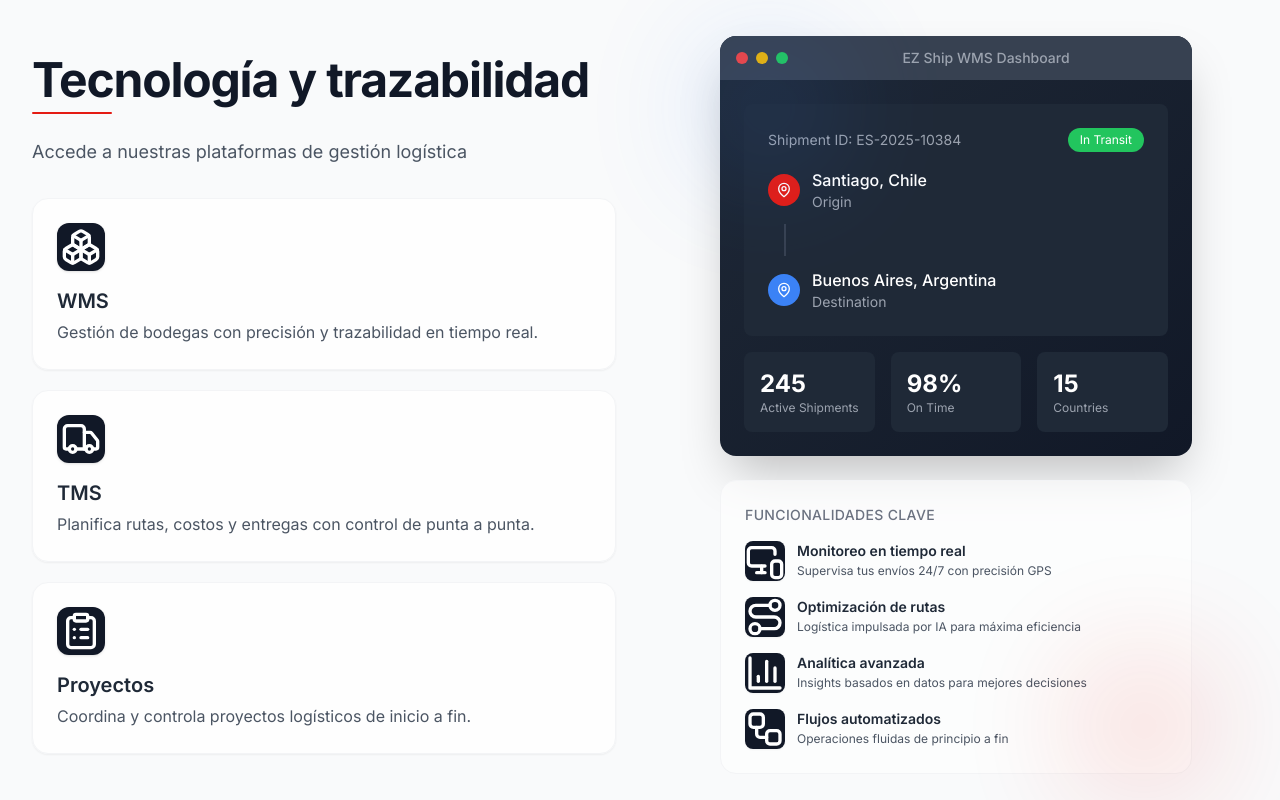
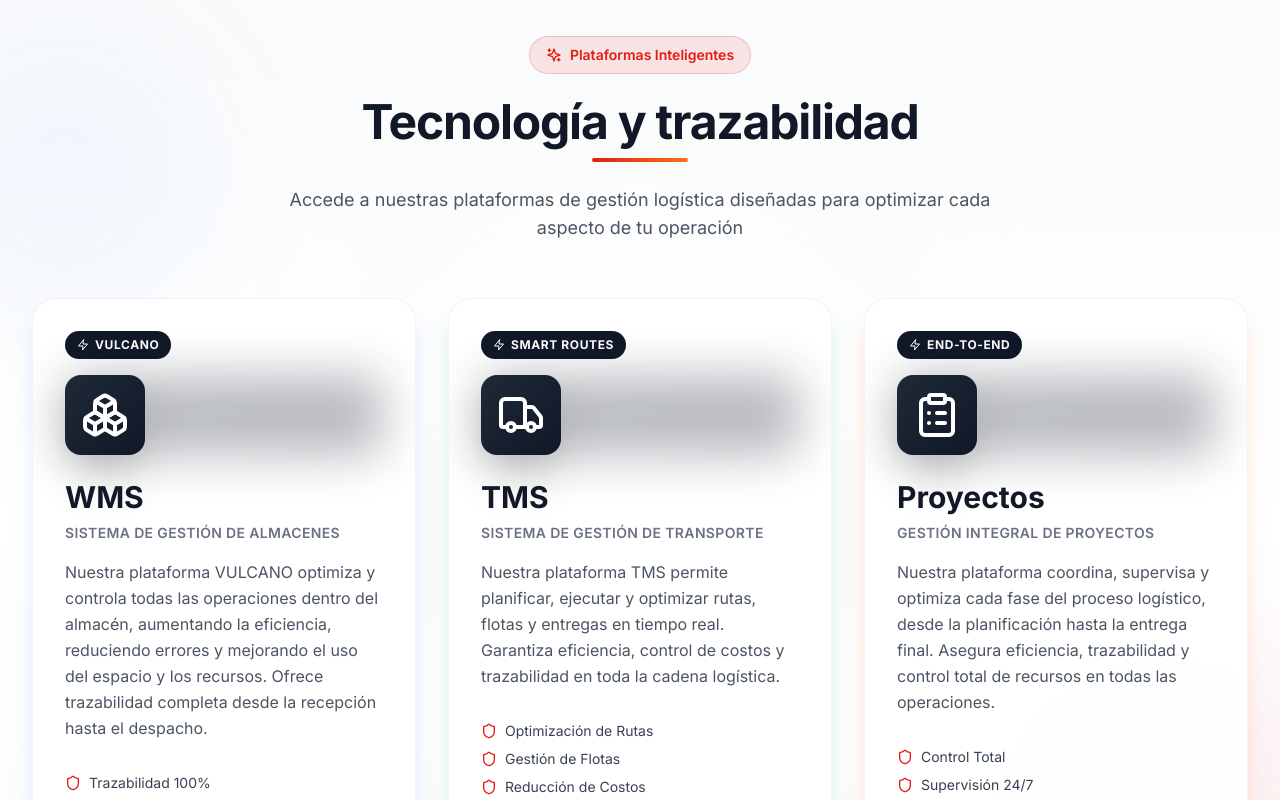
Before and after one commit to cookiecodespy/Ez_webpage, a React (Vite) app: page / in a window 1280 px wide. Shown: the part 3000-3800 px from the top of the page. Built offline with nearby package versions, Linux system fonts and the light colour scheme.

Commit message:
v1.2.0 - Rediseño completo de la sección Tecnología y trazabilidad con tarjetas mejoradas

```diff
--- a/package.json
+++ b/package.json
@@ -1,7 +1,7 @@
 {
   "name": "vite-react-typescript-starter",
   "private": true,
-  "version": "0.0.0",
+  "version": "1.2.0",
   "type": "module",
   "scripts": {
     "dev": "vite",
--- a/src/components/Technology.tsx
+++ b/src/components/Technology.tsx
@@ -1,4 +1,4 @@
-import { Boxes, Truck, ClipboardList, MonitorSmartphone, Route, BarChart3, Workflow, MapPin } from 'lucide-react';
+import { Boxes, Truck, ClipboardList, ArrowRight, Sparkles, Zap, Shield } from 'lucide-react';
 import { motion, useReducedMotion, type Variants } from 'framer-motion';
 
 const Technology = () => {
@@ -15,75 +15,79 @@ const Technology = () => {
 
   const platforms = [
     {
-      icon: <Boxes className="h-10 w-10" aria-hidden="true" />,
+      icon: <Boxes className="h-12 w-12" aria-hidden="true" />,
       title: 'WMS',
-      description: 'Gestión de bodegas con precisión y trazabilidad en tiempo real.',
+      subtitle: 'Sistema de Gestión de Almacenes',
+      description: 'Nuestra plataforma VULCANO optimiza y controla todas las operaciones dentro del almacén, aumentando la eficiencia, reduciendo errores y mejorando el uso del espacio y los recursos. Ofrece trazabilidad completa desde la recepción hasta el despacho.',
       href: 'https://www.blue-box.cl/wms/a_login.php',
-      ariaLabel: 'Ingresar a WMS (se abre en nueva pestaña)'
+      ariaLabel: 'Ingresar a WMS (se abre en nueva pestaña)',
+      gradient: 'from-blue-500/20 via-indigo-500/20 to-purple-500/20',
+      glowColor: 'shadow-blue-500/20',
+      badge: 'VULCANO',
+      features: ['Trazabilidad 100%', 'Control en Tiempo Real', 'Optimización de Espacio']
     },
     {
-      icon: <Truck className="h-10 w-10" aria-hidden="true" />,
+      icon: <Truck className="h-12 w-12" aria-hidden="true" />,
       title: 'TMS',
-      description: 'Planifica rutas, costos y entregas con control de punta a punta.',
+      subtitle: 'Sistema de Gestión de Transporte',
+      description: 'Nuestra plataforma TMS permite planificar, ejecutar y optimizar rutas, flotas y entregas en tiempo real. Garantiza eficiencia, control de costos y trazabilidad en toda la cadena logística.',
       href: 'https://www.blue-box.cl/zlogistic/views/login/login.php',
-      ariaLabel: 'Ingresar a TMS (se abre en nueva pestaña)'
+      ariaLabel: 'Ingresar a TMS (se abre en nueva pestaña)',
+      gradient: 'from-emerald-500/20 via-teal-500/20 to-cyan-500/20',
+      glowColor: 'shadow-emerald-500/20',
+      badge: 'SMART ROUTES',
+      features: ['Optimización de Rutas', 'Gestión de Flotas', 'Reducción de Costos']
     },
     {
-      icon: <ClipboardList className="h-10 w-10" aria-hidden="true" />,
+      icon: <ClipboardList className="h-12 w-12" aria-hidden="true" />,
       title: 'Proyectos',
-      description: 'Coordina y controla proyectos logísticos de inicio a fin.',
+      subtitle: 'Gestión Integral de Proyectos',
+      description: 'Nuestra plataforma coordina, supervisa y optimiza cada fase del proceso logístico, desde la planificación hasta la entrega final. Asegura eficiencia, trazabilidad y control total de recursos en todas las operaciones.',
       href: 'https://easylogisticz.cl/login/',
-      ariaLabel: 'Ingresar a Plataforma de Proyectos (se abre en nueva pestaña)'
-    }
-  ];
-
-  const features = [
-    {
-      icon: <MonitorSmartphone className="h-11 w-11" aria-hidden="true" />,
-      title: 'Monitoreo en tiempo real',
-      description: 'Supervisa tus envíos 24/7 con precisión GPS'
-    },
-    {
-      icon: <Route className="h-11 w-11" aria-hidden="true" />,
-      title: 'Optimización de rutas',
-      description: 'Logística impulsada por IA para máxima eficiencia'
-    },
-    {
-      icon: <BarChart3 className="h-11 w-11" aria-hidden="true" />,
-      title: 'Analítica avanzada',
-      description: 'Insights basados en datos para mejores decisiones'
-    },
-    {
-      icon: <Workflow className="h-11 w-11" aria-hidden="true" />,
-      title: 'Flujos automatizados',
-      description: 'Operaciones fluidas de principio a fin'
+      ariaLabel: 'Ingresar a Plataforma de Proyectos (se abre en nueva pestaña)',
+      gradient: 'from-orange-500/20 via-red-500/20 to-pink-500/20',
+      glowColor: 'shadow-orange-500/20',
+      badge: 'END-TO-END',
+      features: ['Control Total', 'Supervisión 24/7', 'Eficiencia Garantizada']
     }
   ];
 
   return (
     <section
       id="technology"
-      className="py-16 md:py-20 bg-gray-50"
+      className="relative py-16 md:py-20 bg-gradient-to-b from-gray-50 via-white to-gray-50 overflow-hidden"
       role="region"
       aria-labelledby="technology-heading"
     >
-      <div className="max-w-7xl mx-auto px-6 md:px-8">
-        <div className="grid grid-cols-1 items-center gap-12 lg:grid-cols-2">
+      {/* Decorative background elements */}
+      <div className="absolute inset-0 overflow-hidden pointer-events-none">
+        <div className="absolute top-20 -left-20 w-72 h-72 bg-blue-500/5 rounded-full blur-3xl" />
+        <div className="absolute bottom-20 -right-20 w-96 h-96 bg-[#E41B13]/5 rounded-full blur-3xl" />
+        <div className="absolute top-1/2 left-1/2 -translate-x-1/2 -translate-y-1/2 w-[600px] h-[600px] bg-gradient-to-r from-purple-500/3 to-pink-500/3 rounded-full blur-3xl" />
+      </div>
+
+      <div className="relative max-w-7xl mx-auto px-6 md:px-8">
         <motion.div
           initial={prefersReducedMotion ? undefined : 'hidden'}
           whileInView={prefersReducedMotion ? undefined : 'visible'}
           viewport={{ once: true, amount: 0.4 }}
           variants={headingVariants}
+          className="text-center"
         >
-            <h2 id="technology-heading" className="text-4xl md:text-5xl font-bold tracking-tight text-gray-900 text-center lg:text-left">
+          <div className="inline-flex items-center gap-2 px-4 py-2 rounded-full bg-[#E41B13]/10 border border-[#E41B13]/20 mb-6">
+            <Sparkles className="h-4 w-4 text-[#E41B13]" aria-hidden="true" />
+            <span className="text-sm font-semibold text-[#E41B13]">Plataformas Inteligentes</span>
+          </div>
+          <h2 id="technology-heading" className="text-4xl md:text-5xl font-bold tracking-tight text-gray-900">
             Tecnología y trazabilidad
           </h2>
-            <div className="mt-2 h-0.5 w-20 rounded-full bg-[#E41B13] lg:ml-0 mx-auto" aria-hidden="true" />
-            <p className="mt-6 max-w-3xl text-base md:text-lg text-gray-600 leading-relaxed text-center lg:text-left">
-              Accede a nuestras plataformas de gestión logística
+          <div className="mt-3 h-1 w-24 rounded-full bg-gradient-to-r from-[#E41B13] to-orange-500 mx-auto" aria-hidden="true" />
+          <p className="mt-6 max-w-3xl mx-auto text-base md:text-lg text-gray-600 leading-relaxed">
+            Accede a nuestras plataformas de gestión logística diseñadas para optimizar cada aspecto de tu operación
           </p>
+        </motion.div>
 
-            <div className="mt-8 grid grid-cols-1 md:grid-cols-2 lg:grid-cols-1 gap-5">
+        <div className="mt-14 grid gap-8 md:grid-cols-3">
           {platforms.map((platform, index) => (
             <motion.a
               key={platform.title}
@@ -91,125 +95,81 @@ const Technology = () => {
               target="_blank"
               rel="noopener noreferrer"
               aria-label={platform.ariaLabel}
-                  className="group relative flex flex-col gap-4 rounded-2xl border border-gray-100 bg-white/80 p-6 shadow-sm transition-all duration-300 ease-out hover:-translate-y-0.5 hover:shadow-xl focus:outline-none focus-visible:ring-2 focus-visible:ring-[#E41B13] focus-visible:ring-offset-2"
-                  initial={prefersReducedMotion ? undefined : { opacity: 0, x: -20 }}
-                  whileInView={prefersReducedMotion ? undefined : { opacity: 1, x: 0 }}
-                  viewport={{ once: true, amount: 0.4 }}
-                  transition={{ duration: 0.5, ease: [0.16, 1, 0.3, 1], delay: index * 0.08 }}
+              className={`group relative flex flex-col overflow-hidden rounded-3xl border border-gray-200/50 bg-white/90 backdrop-blur-sm p-8 shadow-xl transition-all duration-300 ease-out hover:-translate-y-2 hover:shadow-2xl ${platform.glowColor} focus:outline-none focus-visible:ring-2 focus-visible:ring-[#E41B13] focus-visible:ring-offset-2`}
+              initial={prefersReducedMotion ? undefined : { opacity: 0, y: 30 }}
+              whileInView={prefersReducedMotion ? undefined : { opacity: 1, y: 0 }}
+              viewport={{ once: true, amount: 0.2 }}
+              transition={{ duration: 0.6, ease: [0.16, 1, 0.3, 1], delay: index * 0.15 }}
             >
-                  <span
-                    className="pointer-events-none absolute inset-0 rounded-2xl bg-gradient-to-br from-[#E41B13]/0 via-[#E41B13]/10 to-[#E41B13]/25 opacity-0 transition-opacity duration-300 group-hover:opacity-100"
-                    aria-hidden="true"
-                  />
-                  <div className="relative flex h-12 w-12 items-center justify-center rounded-xl bg-gray-900 text-white shadow">
+              {/* Gradient overlay */}
+              <div className={`absolute inset-0 bg-gradient-to-br ${platform.gradient} opacity-0 group-hover:opacity-100 transition-opacity duration-500`} aria-hidden="true" />
+
+              {/* Animated shine effect */}
+              <div className="absolute inset-0 -translate-x-full group-hover:translate-x-full transition-transform duration-1000 bg-gradient-to-r from-transparent via-white/10 to-transparent" aria-hidden="true" />
+
+              {/* Badge */}
+              <div className="relative mb-4">
+                <span className="inline-flex items-center gap-1.5 px-3 py-1.5 rounded-full bg-gray-900 text-white text-xs font-bold tracking-wider">
+                  <Zap className="h-3 w-3" aria-hidden="true" />
+                  {platform.badge}
+                </span>
+              </div>
+
+              {/* Icon with glow effect */}
+              <div className="relative mb-6">
+                <div className="absolute inset-0 bg-gradient-to-br from-gray-800 to-gray-900 rounded-2xl blur-xl opacity-30 group-hover:opacity-50 transition-opacity" aria-hidden="true" />
+                <div className="relative flex h-20 w-20 items-center justify-center rounded-2xl bg-gradient-to-br from-gray-800 to-gray-900 text-white shadow-2xl group-hover:scale-110 transition-transform duration-300">
                   {platform.icon}
-                  </div>
-                  <div className="relative space-y-1">
-                    <h3 className="text-xl font-semibold text-gray-800">
-                      {platform.title}
-                    </h3>
-                    <p className="text-gray-600 leading-relaxed">
-                      {platform.description}
-                    </p>
-                  </div>
-                </motion.a>
-              ))}
-            </div>
-          </motion.div>
-
-          <motion.div
-            className="relative mx-auto space-y-6"
-            initial={prefersReducedMotion ? undefined : { opacity: 0, scale: 0.95 }}
-            whileInView={prefersReducedMotion ? undefined : { opacity: 1, scale: 1 }}
-            viewport={{ once: true, amount: 0.3 }}
-            transition={{ duration: 0.6, ease: [0.16, 1, 0.3, 1] }}
-          >
-            <div className="overflow-hidden rounded-2xl bg-gradient-to-br from-gray-800 to-gray-900 shadow-2xl">
-              <div className="flex items-center space-x-2 bg-gray-700 px-4 py-3">
-                <div className="flex space-x-2">
-                  <div className="h-3 w-3 rounded-full bg-red-500" />
-                  <div className="h-3 w-3 rounded-full bg-yellow-500" />
-                  <div className="h-3 w-3 rounded-full bg-green-500" />
-                </div>
-                <div className="flex-1 flex justify-center text-sm font-medium text-gray-400">
-                  EZ Ship WMS Dashboard
                 </div>
               </div>
 
-              <div className="p-6">
-                <div className="mb-4 rounded-lg bg-gray-800 p-6">
-                  <div className="mb-4 flex items-center justify-between">
-                    <span className="text-sm text-gray-400">Shipment ID: ES-2025-10384</span>
-                    <span className="rounded-full bg-green-500 px-3 py-1 text-xs text-white">In Transit</span>
-                  </div>
-                  <div className="space-y-3">
-                    <div className="flex items-center gap-3">
-                      <div className="flex h-8 w-8 items-center justify-center rounded-full bg-[#E41B13]">
-                        <MapPin className="h-4 w-4 text-white" aria-hidden="true" />
-                      </div>
-                      <div className="flex-1">
-                        <div className="font-medium text-white">Santiago, Chile</div>
-                        <div className="text-sm text-gray-400">Origin</div>
-                      </div>
-                    </div>
-                    <div className="ml-4 h-8 border-l-2 border-gray-700" />
-                    <div className="flex items-center gap-3">
-                      <div className="flex h-8 w-8 items-center justify-center rounded-full bg-blue-500">
-                        <MapPin className="h-4 w-4 text-white" aria-hidden="true" />
-                      </div>
-                      <div className="flex-1">
-                        <div className="font-medium text-white">Buenos Aires, Argentina</div>
-                        <div className="text-sm text-gray-400">Destination</div>
-                      </div>
-                    </div>
-                  </div>
+              {/* Content */}
+              <div className="relative space-y-4 flex-1">
+                <div>
+                  <h3 className="text-3xl font-bold text-gray-900 mb-2 group-hover:text-[#E41B13] transition-colors">
+                    {platform.title}
+                  </h3>
+                  <p className="text-sm font-semibold text-gray-500 uppercase tracking-wide">
+                    {platform.subtitle}
+                  </p>
                 </div>
 
-                <div className="grid grid-cols-3 gap-4">
-                  <div className="rounded-lg bg-gray-800 p-4">
-                    <div className="text-2xl font-bold text-white">245</div>
-                    <div className="text-xs text-gray-400">Active Shipments</div>
-                  </div>
-                  <div className="rounded-lg bg-gray-800 p-4">
-                    <div className="text-2xl font-bold text-white">98%</div>
-                    <div className="text-xs text-gray-400">On Time</div>
-                  </div>
-                  <div className="rounded-lg bg-gray-800 p-4">
-                    <div className="text-2xl font-bold text-white">15</div>
-                    <div className="text-xs text-gray-400">Countries</div>
-                  </div>
-                </div>
-              </div>
-            </div>
+                <p className="text-base text-gray-600 leading-relaxed">
+                  {platform.description}
+                </p>
 
-            <div className="relative space-y-4 p-6 rounded-2xl bg-white/60 border border-gray-100">
-              <div className="text-sm font-medium text-gray-500 uppercase tracking-wide">Funcionalidades Clave</div>
-              <div className="grid grid-cols-1 gap-4">
-                {features.map((feature, index) => (
-                  <div
-                    key={feature.title}
-                    className="flex items-start gap-3"
-                  >
-                    <div className="flex h-10 w-10 items-center justify-center rounded-lg bg-gray-900 text-white shadow-sm flex-shrink-0">
-                      {feature.icon}
-                    </div>
-                    <div>
-                      <h4 className="text-sm font-semibold text-gray-800">
-                        {feature.title}
-                      </h4>
-                      <p className="text-xs text-gray-600 leading-relaxed">
-                        {feature.description}
-                      </p>
-                    </div>
+                {/* Features list */}
+                <div className="pt-4 space-y-2">
+                  {platform.features.map((feature, idx) => (
+                    <div key={idx} className="flex items-center gap-2 text-sm text-gray-700">
+                      <Shield className="h-4 w-4 text-[#E41B13] flex-shrink-0" aria-hidden="true" />
+                      <span>{feature}</span>
                     </div>
                   ))}
                 </div>
               </div>
 
-            <div className="absolute -bottom-4 -right-4 h-32 w-32 rounded-full bg-[#E41B13] opacity-20 blur-3xl" />
-            <div className="absolute -top-4 -left-4 h-32 w-32 rounded-full bg-blue-500 opacity-20 blur-3xl" />
+              {/* CTA Arrow */}
+              <div className="relative mt-6 flex items-center gap-2 text-[#E41B13] font-semibold text-sm group-hover:gap-3 transition-all">
+                <span>Acceder a la plataforma</span>
+                <ArrowRight className="h-4 w-4 group-hover:translate-x-1 transition-transform" aria-hidden="true" />
+              </div>
+            </motion.a>
+          ))}
+        </div>
+
+        {/* Bottom decorative element */}
+        <motion.div
+          className="mt-16 text-center"
+          initial={prefersReducedMotion ? undefined : { opacity: 0 }}
+          whileInView={prefersReducedMotion ? undefined : { opacity: 1 }}
+          viewport={{ once: true }}
+          transition={{ duration: 0.8, delay: 0.5 }}
+        >
+          <p className="text-sm text-gray-500">
+            Potenciadas con tecnología de última generación para resultados excepcionales
+          </p>
         </motion.div>
-        </div>
       </div>
     </section>
   );
```
Lines whose indentation alone changed are shown as unchanged.
